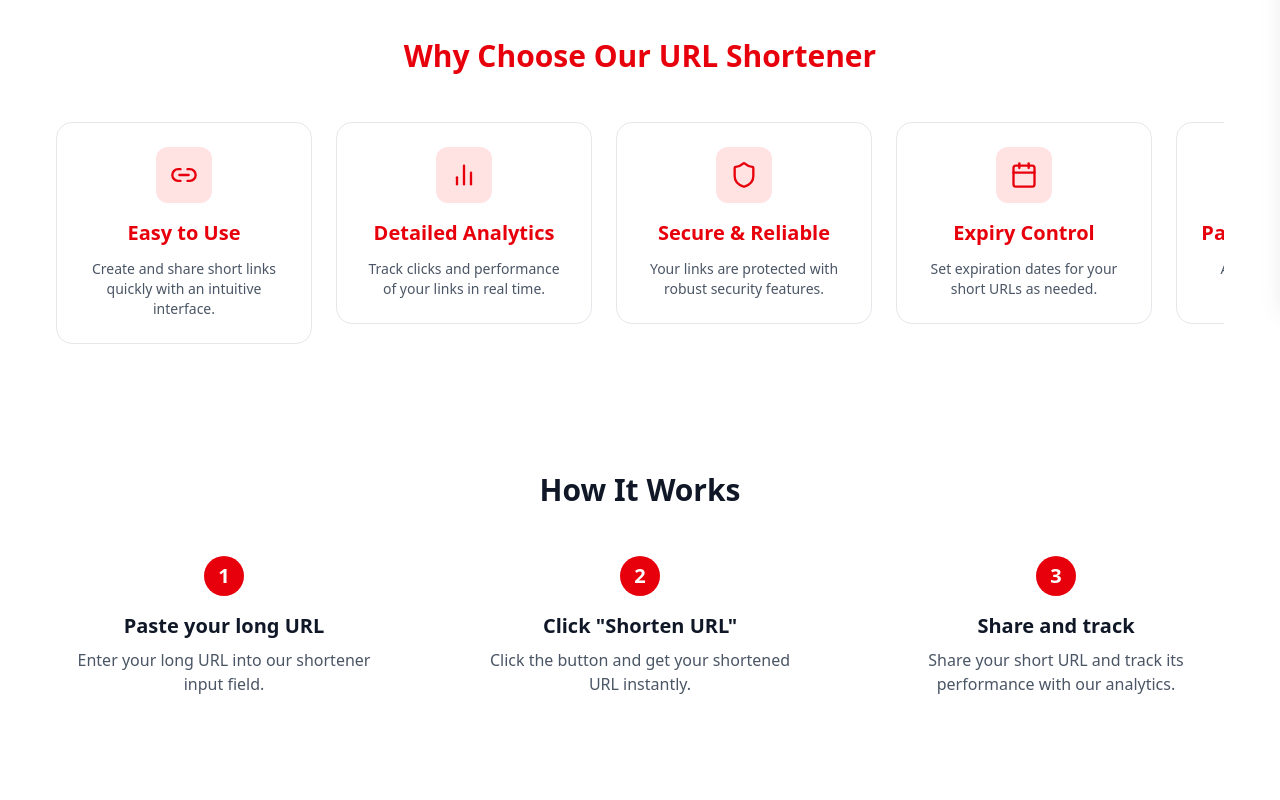
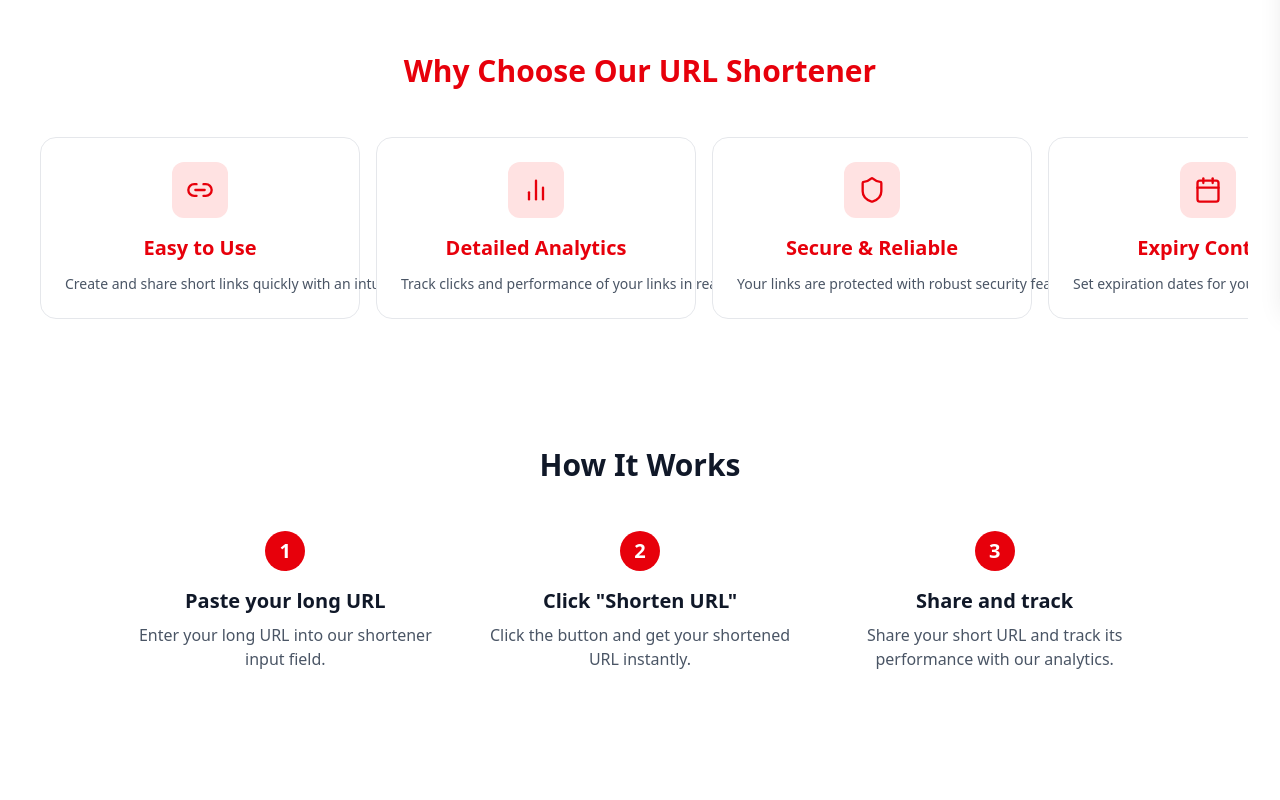
Before and after one commit to mohithvishwanath21/clipit, a React (Vite) app in the folder frontend/: page / in a window 1280 px wide. Shown: the part 500-1300 px from the top of the page. Built offline with nearby package versions, Linux system fonts and the light colour scheme; no server answers.

Commit message:
responsive landing before signin

```diff
--- a/frontend/src/pages/Landing.jsx
+++ b/frontend/src/pages/Landing.jsx
@@ -3,12 +3,21 @@ import { Link } from "react-router-dom";
 import { AuthContext } from "../contexts/AuthContext";
 import Dashboard from "./Dashboard";
 import { LoadingSpinner } from "../components/LoadingSpinner";
-import { ArrowRight, BarChart2, Link2, Shield, Calendar, QrCode, Lock, ToggleLeft, TrendingUp, Settings } from "lucide-react";
+import {
+  ArrowRight,
+  BarChart2,
+  Link2,
+  Shield,
+  Calendar,
+  QrCode,
+  Lock,
+  ToggleLeft,
+  TrendingUp,
+} from "lucide-react";
 
 const Landing = () => {
   const { user, loading } = useContext(AuthContext);
 
-  // Refs and state for auto scroll slider
   const sliderRef = useRef(null);
   const animationRef = useRef(null);
   const isHovered = useRef(false);
@@ -19,7 +28,6 @@ const Landing = () => {
     const animate = () => {
       if (!isHovered.current && slider) {
         slider.scrollLeft += speed;
-        // Reset scroll to create infinite effect
         if (slider.scrollLeft >= slider.scrollWidth / 2) {
           slider.scrollLeft = 0;
         }
@@ -33,7 +41,6 @@ const Landing = () => {
   if (loading) return <LoadingSpinner />;
   if (user) return <Dashboard />;
 
-  // Cards data for Why Choose section (you can update text/icons later)
   const cards = [
     {
       icon: <Link2 className="w-7 h-7 text-red-600" />,
@@ -81,120 +88,102 @@ const Landing = () => {
     <div className="min-h-screen flex flex-col bg-white text-gray-900">
       <main className="flex-grow max-w-7xl mx-auto px-4 sm:px-6 lg:px-8 py-16 md:py-24">
 
-        {/* Hero Section */}
-        <section className="text-center mb-20">
-          <h1 className="text-5xl md:text-6xl font-extrabold text-red-600 mb-6">
+        {/* Hero */}
+        <section className="text-center mb-20 px-2">
+          <h1 className="text-4xl sm:text-5xl md:text-6xl font-extrabold text-red-600 mb-6 leading-tight">
             Clip It Faster, Share it Smarter!
           </h1>
-          <p className="text-xl max-w-3xl mx-auto text-gray-900 mb-6">
+          <p className="text-lg sm:text-xl max-w-2xl mx-auto text-gray-900 mb-6">
             Create short links in seconds. Share them anywhere. Track their performance with detailed analytics.
           </p>
           <Link
             to="/signup"
-            className="inline-flex items-center justify-center bg-red-600 text-white px-8 py-4 rounded-full text-lg font-semibold shadow hover:bg-red-700 transition"
+            className="inline-flex items-center justify-center bg-red-600 text-white px-6 sm:px-8 py-3 sm:py-4 rounded-full text-base sm:text-lg font-semibold shadow hover:bg-red-700 transition"
           >
             Get Started <ArrowRight className="ml-2 h-5 w-5" />
           </Link>
         </section>
 
-        {/* Why Choose Our URL Shortener with exact slider style */}
-        <section className="py-16 max-w-7xl mx-auto px-6">
+        {/* Why Choose Section */}
+        <section className="py-16">
           <h2 className="text-3xl font-bold text-center mb-12 text-red-600">
             Why Choose Our URL Shortener
           </h2>
-
           <div
             ref={sliderRef}
-            className="relative w-full overflow-x-auto whitespace-nowrap scrollbar-hide"
-            style={{ cursor: "default" }}
+            className="overflow-x-auto scrollbar-hide sm:scroll-auto"
             onMouseEnter={() => { isHovered.current = true; }}
             onMouseLeave={() => { isHovered.current = false; }}
           >
+            <div className="flex sm:flex-row flex-col gap-6 sm:gap-4 sm:whitespace-nowrap px-2">
               {[...cards, ...cards].map((card, index) => (
                 <div
                   key={index}
-                className="inline-block rounded-2xl p-6 mr-6 w-64 align-top border bg-white border-gray-200 hover:shadow-lg text-gray-700 transition break-words"
+                  className="flex-shrink-0 min-w-[250px] max-w-xs bg-white border border-gray-200 rounded-2xl p-6 hover:shadow-lg text-gray-700 transition"
                 >
                   <div className="w-14 h-14 rounded-xl flex items-center justify-center mb-4 mx-auto bg-red-100">
                     {card.icon}
                   </div>
-                <h3 className="text-xl font-bold mb-3 text-red-600 text-center">{card.title}</h3>
-                <p className="text-sm text-gray-600 card-desc text-center">
-                  {card.description}
+                  <h3 className="text-xl font-bold mb-3 text-red-600 text-center">
+                    {card.title}
+                  </h3>
+                  <p className="text-sm text-gray-600 text-center">{card.description}</p>
+                </div>
+              ))}
+            </div>
+          </div>
+        </section>
+
+        {/* How It Works */}
+        <section className="py-16 px-2">
+          <h2 className="text-3xl font-bold text-center mb-12">
+            How It Works
+          </h2>
+
+          <div className="grid grid-cols-1 sm:grid-cols-2 md:grid-cols-3 gap-10 text-center max-w-5xl mx-auto">
+            {[1, 2, 3].map((step, idx) => (
+              <div key={idx}>
+                <div className="bg-red-600 text-white w-10 h-10 rounded-full flex items-center justify-center mx-auto mb-4 text-xl font-bold">
+                  {step}
+                </div>
+                <h3 className="text-lg sm:text-xl font-semibold mb-2">
+                  {step === 1
+                    ? "Paste your long URL"
+                    : step === 2
+                    ? 'Click "Shorten URL"'
+                    : "Share and track"}
+                </h3>
+                <p className="text-gray-600 max-w-xs mx-auto">
+                  {step === 1
+                    ? "Enter your long URL into our shortener input field."
+                    : step === 2
+                    ? "Click the button and get your shortened URL instantly."
+                    : "Share your short URL and track its performance with our analytics."}
                 </p>
               </div>
             ))}
           </div>
         </section>
 
-        {/* How It Works Section */}
-        <section className="py-16">
-          <h2 className="text-3xl font-bold text-center mb-12">How It Works</h2>
-
-          <div className="grid md:grid-cols-3 gap-8 text-center">
-            <div>
-              <div className="bg-red-600 text-white w-10 h-10 rounded-full flex items-center justify-center mx-auto mb-4 text-xl font-bold">
-                1
-              </div>
-              <h3 className="text-xl font-semibold mb-2">Paste your long URL</h3>
-              <p className="text-gray-600 max-w-xs mx-auto">
-                Enter your long URL into our shortener input field.
-              </p>
-            </div>
-
-            <div>
-              <div className="bg-red-600 text-white w-10 h-10 rounded-full flex items-center justify-center mx-auto mb-4 text-xl font-bold">
-                2
-              </div>
-              <h3 className="text-xl font-semibold mb-2">Click "Shorten URL"</h3>
-              <p className="text-gray-600 max-w-xs mx-auto">
-                Click the button and get your shortened URL instantly.
-              </p>
-            </div>
-
-            <div>
-              <div className="bg-red-600 text-white w-10 h-10 rounded-full flex items-center justify-center mx-auto mb-4 text-xl font-bold">
-                3
-              </div>
-              <h3 className="text-xl font-semibold mb-2">Share and track</h3>
-              <p className="text-gray-600 max-w-xs mx-auto">
-                Share your short URL and track its performance with our analytics.
-              </p>
-            </div>
-          </div>
-        </section>
-
-
-
-        {/* CTA Section */}
+        {/* CTA */}
         <section className="py-16 text-center max-w-3xl mx-auto px-4 sm:px-6 lg:px-8">
           <h2 className="text-3xl font-bold mb-4">Ready to get started?</h2>
-          <p className="text-xl text-gray-600 mb-8">
+          <p className="text-lg sm:text-xl text-gray-600 mb-8">
             Join thousands of users who trust our URL shortener for their link management needs.
           </p>
           <Link
             to="/signup"
-            className="inline-flex items-center justify-center bg-red-600 text-white px-6 py-3 rounded-md hover:bg-red-700 text-lg font-medium shadow transition"
+            className="inline-flex items-center justify-center bg-red-600 text-white px-6 py-3 rounded-md hover:bg-red-700 text-base sm:text-lg font-medium shadow transition"
           >
             Shorten Your First URL <ArrowRight className="ml-2 h-5 w-5" />
           </Link>
         </section>
-
       </main>
 
-      {/* Global styles for scrollbar hide and card desc */}
+      {/* Scrollbar hide global */}
       <style>{`
-        .scrollbar-hide::-webkit-scrollbar {
-          display: none;
-        }
-        .scrollbar-hide {
-          -ms-overflow-style: none;
-          scrollbar-width: none;
-        }
-        .card-desc {
-          white-space: normal !important;
-          word-wrap: break-word !important;
-        }
+        .scrollbar-hide::-webkit-scrollbar { display: none; }
+        .scrollbar-hide { -ms-overflow-style: none; scrollbar-width: none; }
       `}</style>
     </div>
   );
```
Lines whose indentation alone changed are shown as unchanged.
